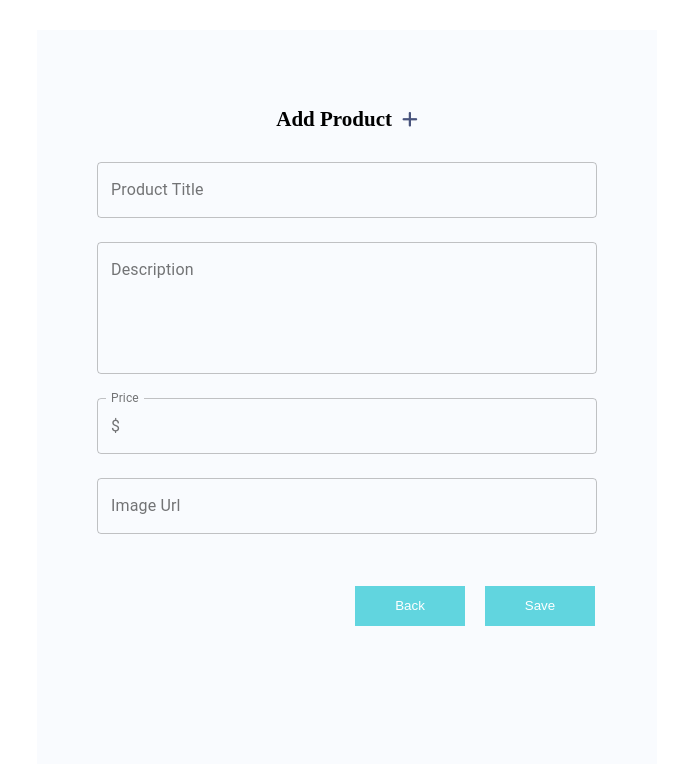
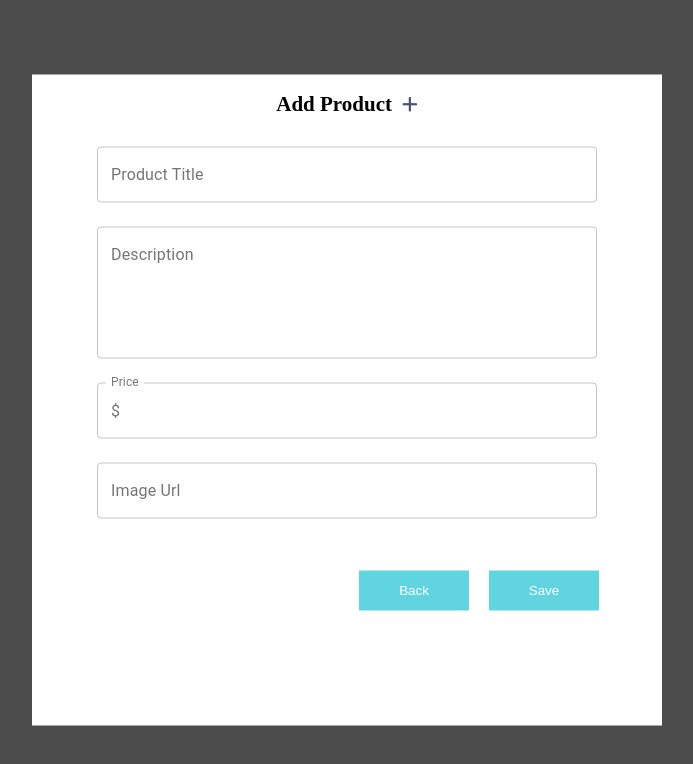
Before and after one commit to elenesokhadze/dropship-new, a React (Create React App) app: page /catalog/add in a window 1280 px wide. Shown: the top 764 px of the page, without its empty margins (293-986 px from the left). Built offline with nearby package versions, Linux system fonts and the light colour scheme.

Commit message:
fix: some design changes

```diff
--- a/src/ModifyProduct/AddProductModal.js
+++ b/src/ModifyProduct/AddProductModal.js
@@ -8,6 +8,7 @@ import * as yup from "yup";
 import { useFormik } from "formik";
 import { addProduct } from "../API";
 import { getProducts } from "../redux/products/ProductActions";
+import ReactDom from "react-dom";
 
 const productSchema = yup.object({
   title: yup
@@ -22,9 +23,29 @@ const productSchema = yup.object({
   imageUrl: yup.string().url("Input must be a url"),
 });
 
-const AddProductModal = () => {
+const AddProductModal = ({ children }) => {
   const dispatch = useDispatch();
   const history = useHistory();
+  const MODAL_STYLES = {
+    position: "fixed",
+    top: "50%",
+    left: "50%",
+    transform: "translate(-50%, -50%)",
+    backgroundColor: "#FFF",
+    zIndex: 1000,
+    width: 630,
+    height: 651,
+  };
+
+  const OVERLAY_STYLES = {
+    position: "fixed",
+    top: 0,
+    left: 0,
+    right: 0,
+    bottom: 0,
+    backgroundColor: "rgba(0, 0, 0, .7)",
+    zIndex: 1000,
+  };
 
   const formik = useFormik({
     initialValues: {
@@ -53,9 +74,10 @@ const AddProductModal = () => {
     history.push("/catalog");
   };
 
-  return (
-    <div className="modal__container" onClick={handleClose}>
-      <div className="modal-product__dialog">
+  return ReactDom.createPortal(
+    <>
+      <div style={OVERLAY_STYLES} onClick={handleClose}>
+        <div style={MODAL_STYLES}>
           <div className="modify-product__title">
             <h2 className="modify-product__title--text">Add Product</h2>
             <i className="fas fa-plus"></i>
@@ -86,7 +108,9 @@ const AddProductModal = () => {
               error={
                 formik.touched.description && Boolean(formik.errors.description)
               }
-            helperText={formik.touched.description && formik.errors.description}
+              helperText={
+                formik.touched.description && formik.errors.description
+              }
               style={{ width: "500px", color: "grey", margin: "12px 0px" }}
               color="primary"
             />
@@ -140,6 +164,9 @@ const AddProductModal = () => {
           </form>
         </div>
       </div>
+      {children}
+    </>,
+    document.getElementById("root")
   );
 };
 
```
Lines whose indentation alone changed are shown as unchanged.
